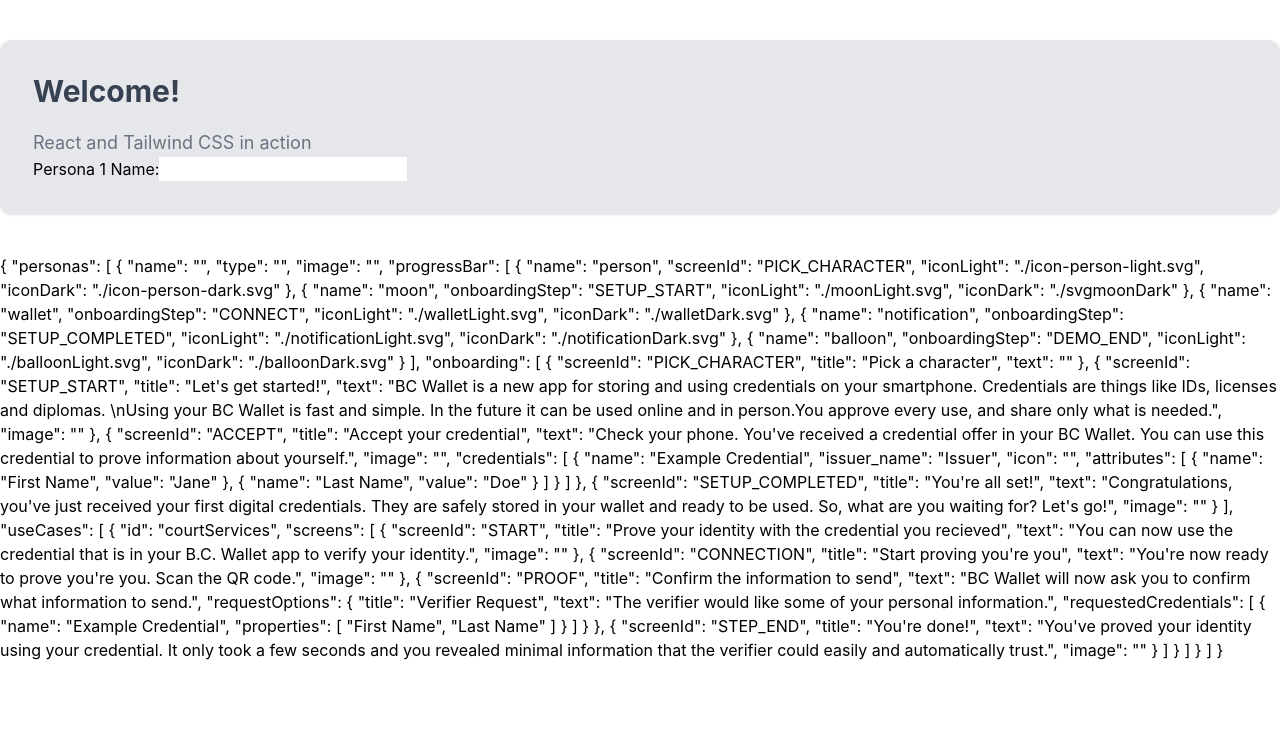
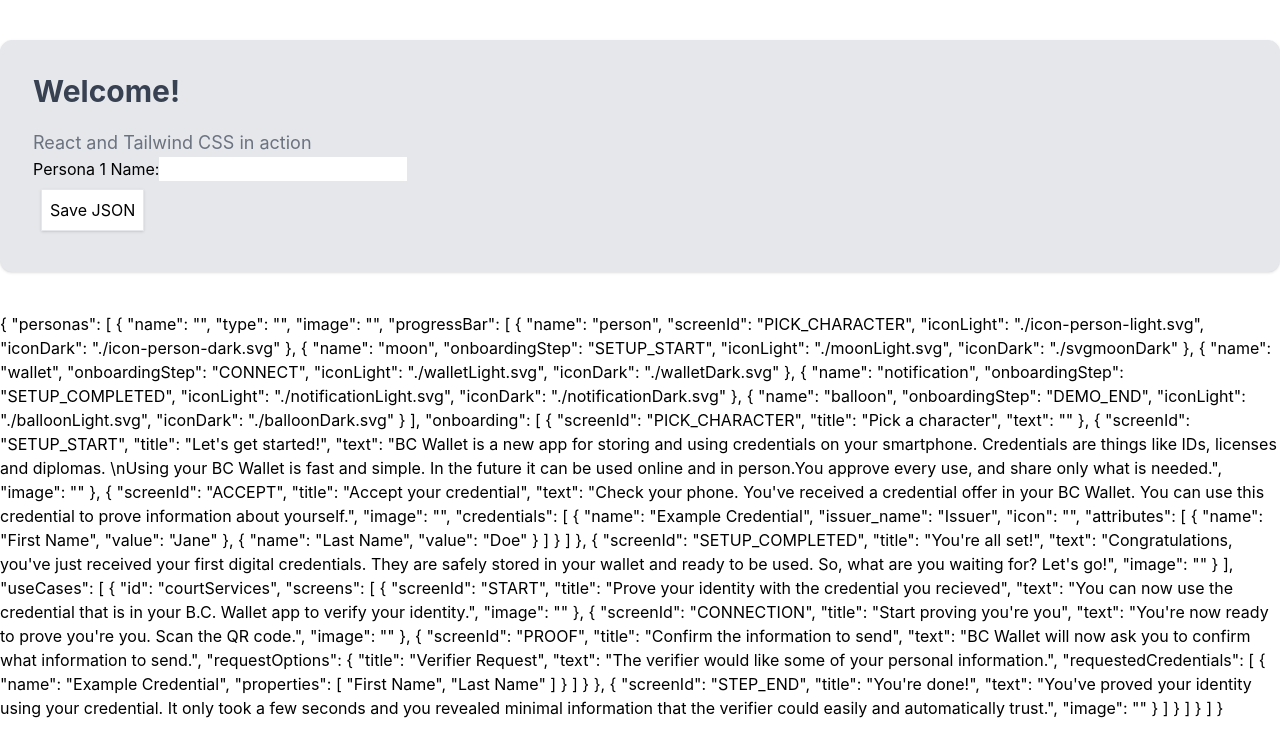
Before and after one commit to bcgov/ditp-showcase-creator-ui, a React (Create React App) app: page / in a window 1280 px wide. Shown: the top 756 px of the page. Built offline with nearby package versions, Linux system fonts and the light colour scheme.

Commit message:
added save json button

```diff
--- a/src/App.js
+++ b/src/App.js
@@ -134,11 +134,7 @@
     }
   );
 
-  function handleClick() {
-
-    setShowcaseJSON(setChanges => {
-      setChanges.personas[0].name = "John"
-    });
+  function saveJSON() {
 
   }
 
@@ -148,6 +144,8 @@
       setChanges.personas[0].name = e.target.value;
     })
   }
+
+
 
   return (
     <>
@@ -166,6 +164,11 @@
           onChange={handleNameChange}
         />
       </label>
+      <div>
+      <button onClick={saveJSON} className="p-2 m-2 border shadow bg-white">
+        Save JSON
+      </button>
+      </div>
 
       </div>
       <p>
```
